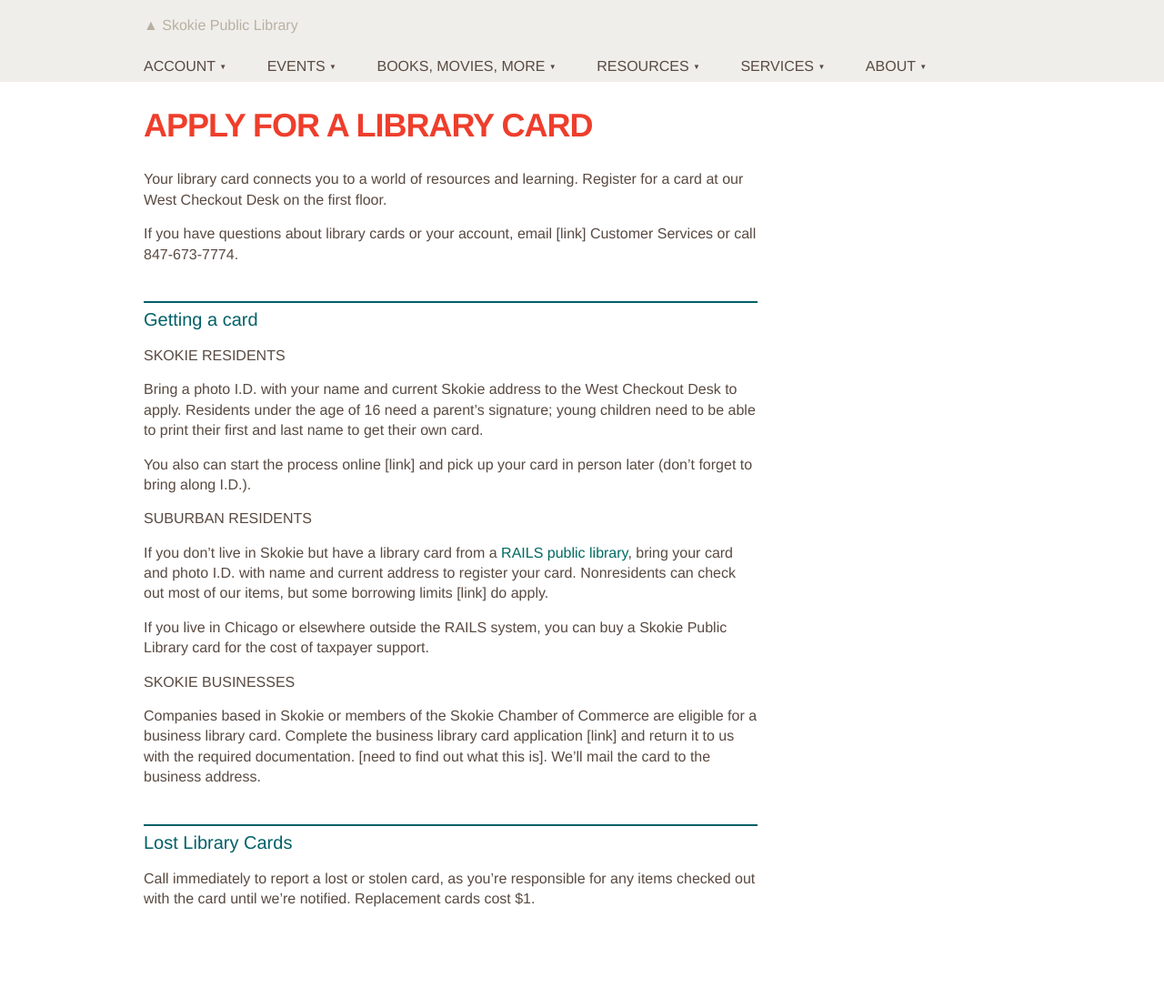
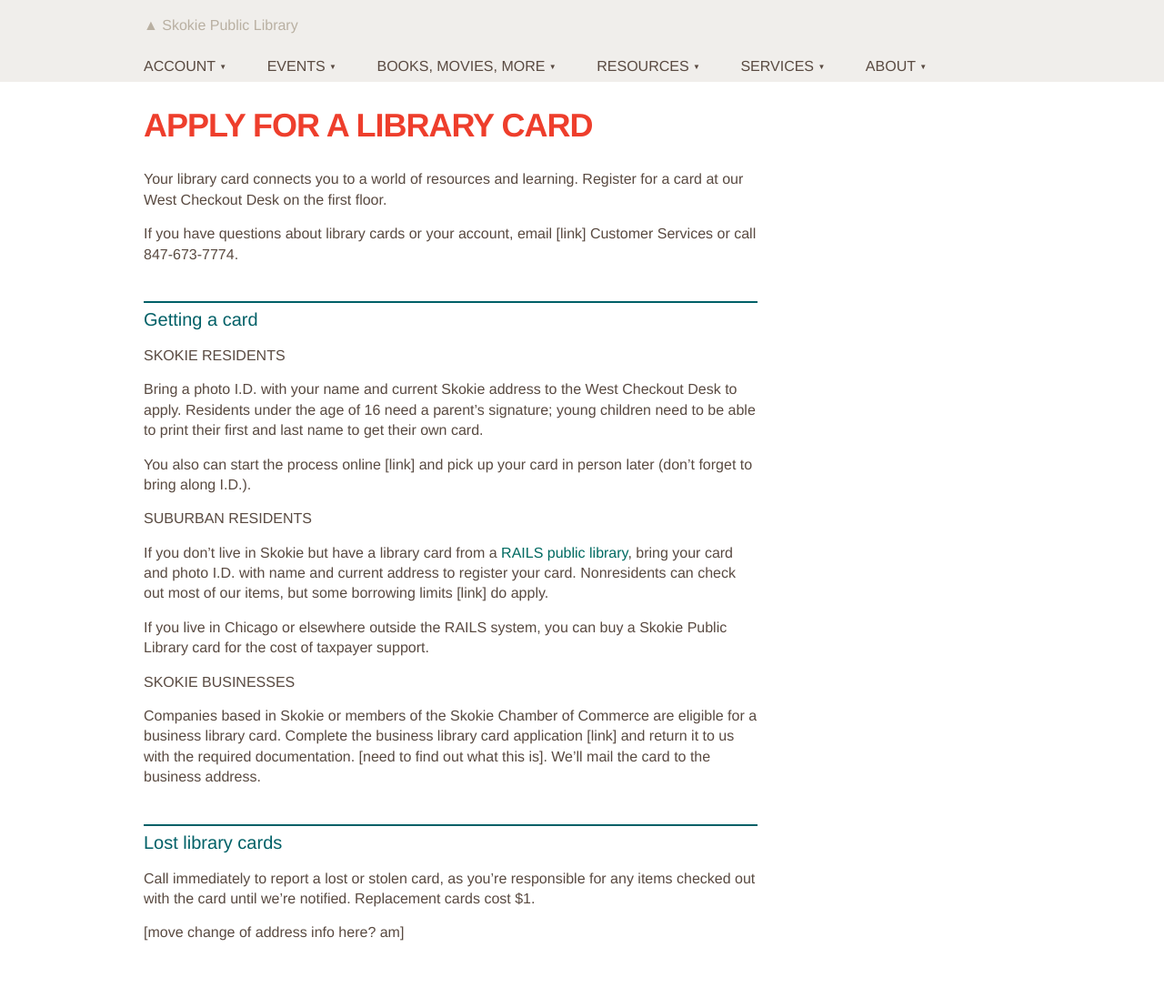
Before and after one commit to skokielibrary/spl-content, a Jekyll site: the page built from _content/eileen/account--apply.markdown, in a window 1280 px wide. Shown: the whole page at 91% size. Built offline with Jekyll 4.4.1, drawn with Linux system fonts in a browser that asks for light colours; before the commit the page ends 1059 px from its top, so only the background shows below that.

Commit message:
Updated account--apply.markdown

```diff
--- a/_content/eileen/account--apply.markdown
+++ b/_content/eileen/account--apply.markdown
@@ -23,5 +23,7 @@ If you live in Chicago or elsewhere outside the RAILS system, you can buy a Skok
 ###Skokie businesses
 Companies based in Skokie or members of the Skokie Chamber of Commerce are eligible for a business library card. Complete the business library card application [link] and return it to us with the required documentation. [need to find out what this is]. We'll mail the card to the business address.
 
-##Lost Library Cards
+##Lost library cards
 Call immediately to report a lost or stolen card, as you're responsible for any items checked out with the card until we're notified. Replacement cards cost $1.
+
+[move change of address info here? am]
```
